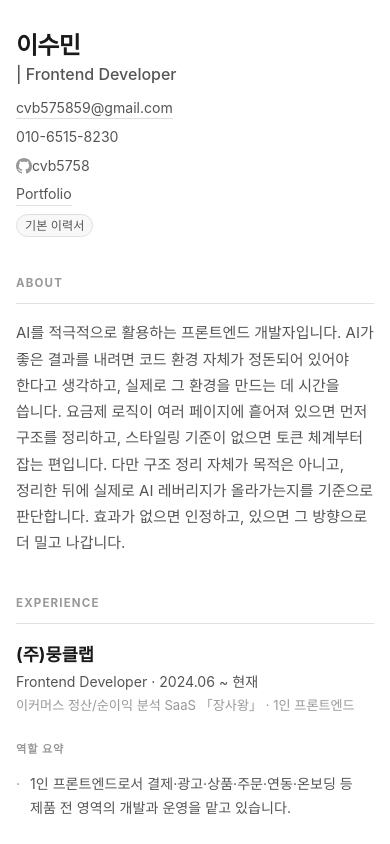
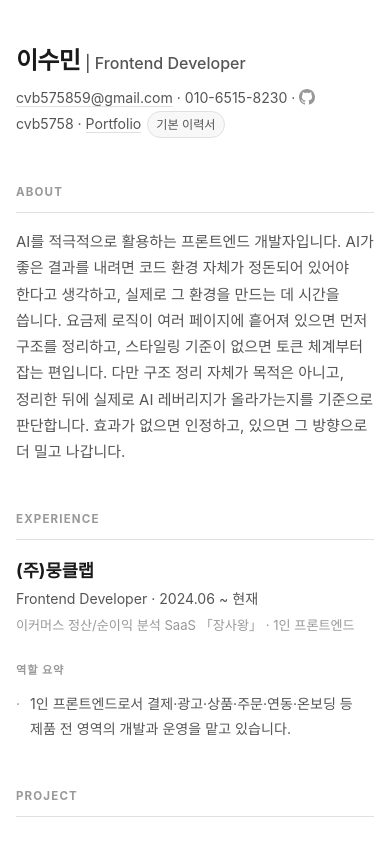
Before and after one commit to cvb5758/resume, a plain HTML site: page index-detailed.html in a window 390 px wide. Shown: the top 844 px of the page. Drawn offline with Linux system fonts and the light colour scheme.

Commit message:
Revert "Improve mobile layout for resume pages"
This reverts commit 71e1e332a004fd1d9dcaff325e06f12f4993a4e0.

```diff
--- a/index-detailed.html
+++ b/index-detailed.html
@@ -105,32 +105,17 @@
       letter-spacing: 0;
     }
     .contact {
-      margin-top: 8px;
+      margin-top: 4px;
       font-size: 0.88rem;
       color: var(--text-sub);
-      display: flex;
-      flex-wrap: wrap;
-      align-items: center;
-      gap: 6px 0;
     }
-    .contact-item {
-      display: inline-flex;
-      align-items: center;
-      min-width: 0;
-    }
-    .contact-item + .contact-item::before {
-      content: "·";
-      color: var(--text-muted);
-      margin: 0 10px;
-    }
-    .contact a { overflow-wrap: anywhere; }
     .github-link { border-bottom: none; }
     .github-link svg { opacity: 0.6; transition: opacity 0.15s; }
     .github-link:hover svg { opacity: 1; }
     .view-link {
-      display: inline-flex;
-      align-items: center;
+      display: inline-block;
       padding: 2px 8px;
+      margin-left: 2px;
       border: 1px solid var(--border);
       border-radius: 999px;
       font-size: 0.76rem;
@@ -315,28 +300,11 @@
     }
 
     @media (max-width: 560px) {
-      main { padding: 32px 16px 56px; }
-      header h1 { font-size: 1.5rem; line-height: 1.2; }
-      .title-role { display: block; margin-top: 4px; }
-      .contact {
-        margin-top: 14px;
-        flex-direction: column;
-        align-items: flex-start;
-        gap: 8px;
-      }
-      .contact-item + .contact-item::before { content: none; }
-      .contact-item { line-height: 1.45; }
-      section { margin-top: 36px; }
-      .company-head .role,
-      .company-head .desc { line-height: 1.6; }
+      main { padding: 40px 16px 64px; }
+      header h1 { font-size: 1.5rem; }
       .skills dl { grid-template-columns: 1fr; }
       .skills dt { margin-top: 10px; }
-      .proj-title {
-        flex-direction: column;
-        align-items: flex-start;
-        gap: 4px;
-      }
-      .stats span { white-space: normal; }
+      .proj-title { flex-wrap: wrap; }
     }
   </style>
 </head>
@@ -350,11 +318,10 @@
     <header>
       <h1>이수민 <span class="title-role">| Frontend Developer</span></h1>
       <p class="contact">
-        <a href="mailto:cvb575859@gmail.com" class="contact-item">cvb575859@gmail.com</a>
-        <span class="contact-item">010-6515-8230</span>
-        <a href="https://github.com/cvb5758" rel="me" class="contact-item github-link"><svg width="16" height="16" viewBox="0 0 16 16" fill="currentColor" style="vertical-align:-2px"><path d="M8 0C3.58 0 0 3.58 0 8c0 3.54 2.29 6.53 5.47 7.59.4.07.55-.17.55-.38 0-.19-.01-.82-.01-1.49-2.01.37-2.53-.49-2.69-.94-.09-.23-.48-.94-.82-1.13-.28-.15-.68-.52-.01-.53.63-.01 1.08.58 1.23.82.72 1.21 1.87.87 2.33.66.07-.52.28-.87.51-1.07-1.78-.2-3.64-.89-3.64-3.95 0-.87.31-1.59.82-2.15-.08-.2-.36-1.02.08-2.12 0 0 .67-.21 2.2.82.64-.18 1.32-.27 2-.27.68 0 1.36.09 2 .27 1.53-1.04 2.2-.82 2.2-.82.44 1.1.16 1.92.08 2.12.51.56.82 1.27.82 2.15 0 3.07-1.87 3.75-3.65 3.95.29.25.54.73.54 1.48 0 1.07-.01 1.93-.01 2.2 0 .21.15.46.55.38A8.013 8.013 0 0016 8c0-4.42-3.58-8-8-8z"/></svg> cvb5758</a>
-        <a href="portfolio.html" class="contact-item portfolio-link">Portfolio</a>
-        <a href="index.html" class="contact-item view-link">기본 이력서</a>
+        <a href="mailto:cvb575859@gmail.com">cvb575859@gmail.com</a> · 010-6515-8230 ·
+        <a href="https://github.com/cvb5758" rel="me" class="github-link"><svg width="16" height="16" viewBox="0 0 16 16" fill="currentColor" style="vertical-align:-2px"><path d="M8 0C3.58 0 0 3.58 0 8c0 3.54 2.29 6.53 5.47 7.59.4.07.55-.17.55-.38 0-.19-.01-.82-.01-1.49-2.01.37-2.53-.49-2.69-.94-.09-.23-.48-.94-.82-1.13-.28-.15-.68-.52-.01-.53.63-.01 1.08.58 1.23.82.72 1.21 1.87.87 2.33.66.07-.52.28-.87.51-1.07-1.78-.2-3.64-.89-3.64-3.95 0-.87.31-1.59.82-2.15-.08-.2-.36-1.02.08-2.12 0 0 .67-.21 2.2.82.64-.18 1.32-.27 2-.27.68 0 1.36.09 2 .27 1.53-1.04 2.2-.82 2.2-.82.44 1.1.16 1.92.08 2.12.51.56.82 1.27.82 2.15 0 3.07-1.87 3.75-3.65 3.95.29.25.54.73.54 1.48 0 1.07-.01 1.93-.01 2.2 0 .21.15.46.55.38A8.013 8.013 0 0016 8c0-4.42-3.58-8-8-8z"/></svg> cvb5758</a> ·
+        <a href="portfolio.html" class="portfolio-link">Portfolio</a>
+        <a href="index.html" class="view-link">기본 이력서</a>
       </p>
     </header>
 
```
Also changed, not shown: index.html (+10 -43 lines).
